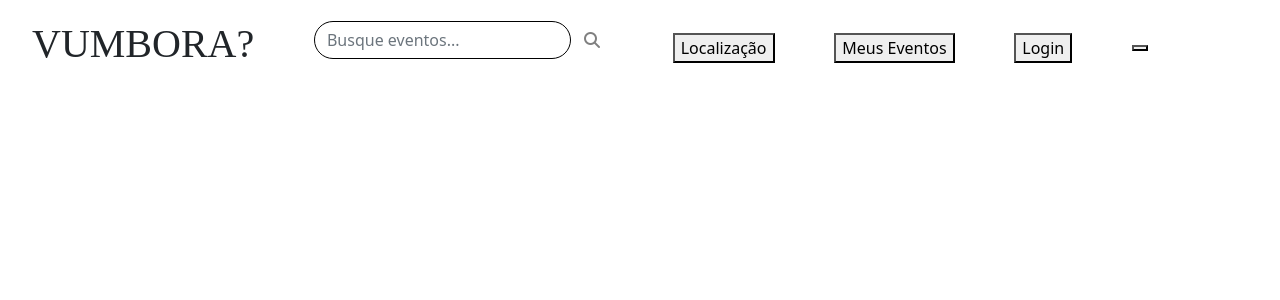
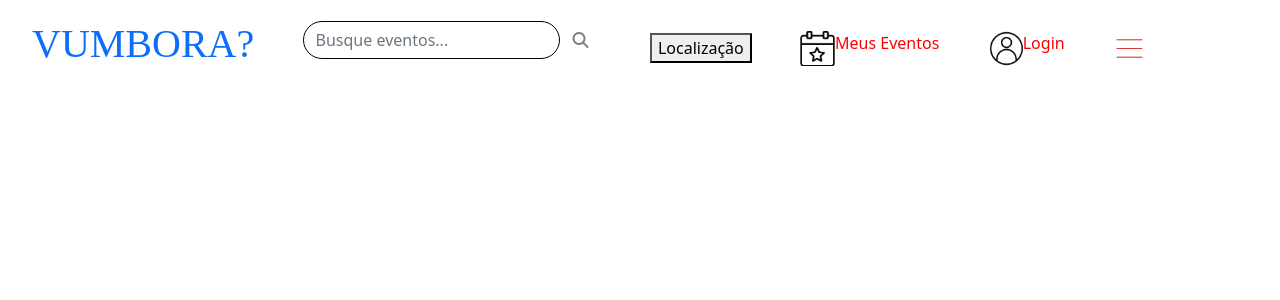
Before and after one commit to gigigabytes/vumbora_, a Django app: template mysite/vumbora/templates/vumbora/header.html in a window 1280 px wide. Shown: the top 300 px of the page. Run offline with Django 4.2, Linux system fonts and the light colour scheme; the template is opened without the code that fills it, so the values that code supplies are empty.

Commit message:
Seguindo com o html/css

```diff
--- a/mysite/static/vumbora/css/header.css
+++ b/mysite/static/vumbora/css/header.css
@@ -1,6 +1,6 @@
 @font-face {
     font-family: 'Asteristico';
-    src: url('Asteristico.otf') format('otf'),
+    src:
          url('Asteristico.ttf') format('ttf'),
   }
 #barra{
@@ -26,3 +26,29 @@
 h1{
     font-family: 'Asteristico';
 }
+#barra-evento{
+    display: flex;
+}
+#icone-evento{
+    background-image: url("evento.jpg");
+    width: 35px;
+    height: 35px;
+    background-size: cover;
+}
+#usuario-barra{
+    display: flex;
+}
+#icone-perfil{
+    background-image: url("profile.jpg");
+    width: 35px;
+    height: 35px;
+    background-size: cover;
+}
+#icone-barra{
+    background-image: url("menu.jpg");
+    width: 35px;
+    height: 35px;
+    background-size: contain;
+    border: transparent;
+    background-color: transparent;
+}
--- a/mysite/vumbora/templates/vumbora/header.html
+++ b/mysite/vumbora/templates/vumbora/header.html
@@ -6,7 +6,7 @@
 </head>
 <header>
     <div id="barra" class = "container" style="display: flex;" >
-        <h1> VUMBORA? </h1>
+        <a href="{% url 'vumbora:index' %}" style="text-decoration: none;"><h1> VUMBORA? </h1></a>
         <div id="pesquisa-barra-de-navegacao">
 
             <form id="test2" action="/search" method="GET">
@@ -22,17 +22,23 @@
             <button type="submit"></button>
             </form>-->
         </div>
-        <div id="filtro-localização-barra">
+        <div id="filtro-localizacao-barra">
             <button>Localização</button>
         </div>
-        <div id="Meus-eventos-barra">
-            <button>Meus Eventos</button>
+        <div id="barra-evento">
+            <a href="#" id="icone-evento"></a>
+            <div id="meus-eventos-barra">
+                <a href="#" style="text-decoration: none; color:red "> Meus Eventos</a>
+            </div>
         </div>
-        <div id="Login-barra">
-            <button>Login</button>
+        <div id="usuario-barra">
+            <a href="#" id="icone-perfil"></a>
+            <div id="Login-barra">
+                <a href="#" style="text-decoration: none; color: red;   ">Login</a>
+            </div>
         </div>
         <div id="opcoes-barra">
-            <button></button>
+            <button href="#" id="icone-barra"></button>
         </div>
     </div>
 </header>
```
Also changed, not shown: mysite/static/vumbora/css/detail.css (+4 -4 lines), mysite/static/vumbora/css/evento.jpg (added), mysite/static/vumbora/css/menu.jpg (added), mysite/static/vumbora/css/profile.jpg (added).
